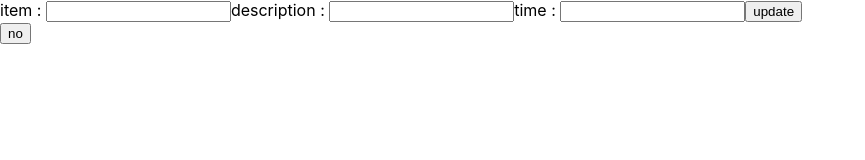
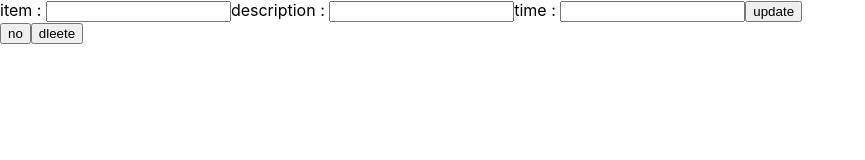
Before and after one commit to GianlorenzoDercole/mern-organizer-client, a React (Create React App) app: page /tasks/1 in a window 1280 px wide. Both pictures are taken after a click on the button "edit". Shown: the top 160 px of the page, without its empty margins (0-865 px from the left). Built offline with nearby package versions, Linux system fonts and the light colour scheme; no server answers.

Commit message:
added delete button see task.jsx

```diff
--- a/src/components/pages/Task.jsx
+++ b/src/components/pages/Task.jsx
@@ -1,4 +1,4 @@
-import { useParams } from 'react-router-dom'
+import { useParams, useNavigate } from 'react-router-dom'
 import { useState, useEffect } from 'react'
 import axios from 'axios'
 import TaskDetails from '../TaskDetails'
@@ -7,7 +7,7 @@ export default function Task() {
     const [task, setTask] = useState({})
     const [showForm, setShowForm] = useState(false)
     const { id } = useParams()
-
+    const navigate = useNavigate()
     useEffect(() => {
         axios.get(`${process.env.REACT_APP_SERVER_URL}/tasks/${id}`)
             .then(response => {
@@ -26,11 +26,20 @@ export default function Task() {
             })
             .catch(console.warn)
     }
+    const handleDelete = () => {
+        axios.delete(`${process.env.REACT_APP_SERVER_URL}/tasks/${id}`)
+            .then(response => {
+                // navigate away from this page
+                navigate('/')
+            })
+            .catch(console.warn)
+    }
     return (
         <div>
 
             { showForm ? <TaskForm initialForm={task} submitHandler={handleSubmit}/> : <TaskDetails task={task}/> }
             <button onClick={() => setShowForm(!showForm)}>{showForm ? 'no' : 'edit'}</button>
+            {showForm ? <button onClick={handleDelete}>dleete</button> : ''}
         </div>
     )
 }
```
